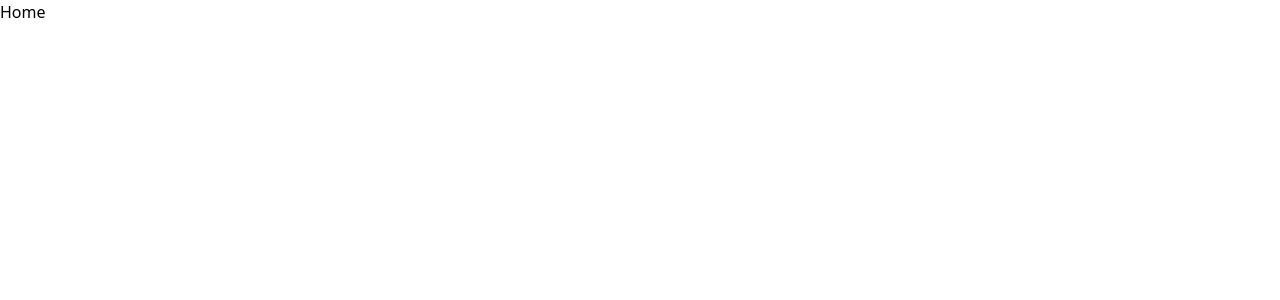
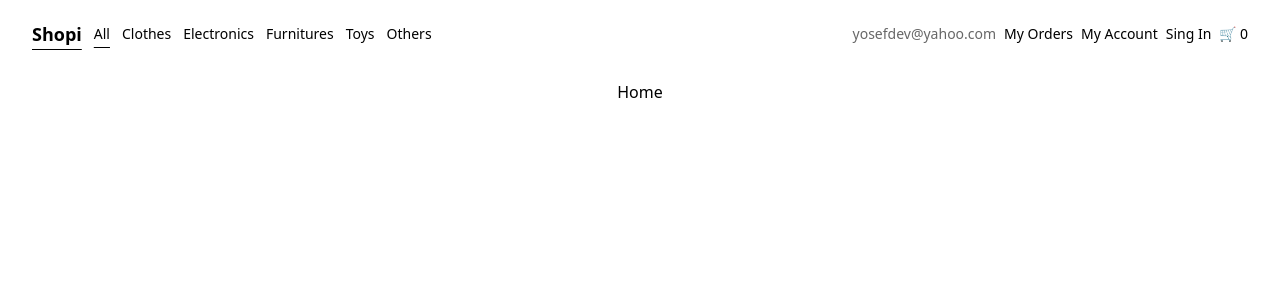
Before and after one commit to nmquintero/ecommerce-practica, a React (Vite) app: page / in a window 1280 px wide. Shown: the top 300 px of the page. Built offline with nearby package versions, Linux system fonts and the light colour scheme.

Commit message:
implementation Layoud

```diff
--- a/src/pages/Home/index.jsx
+++ b/src/pages/Home/index.jsx
@@ -1,6 +1,8 @@
+import { Layoud } from "../../Layoud";
+
 const Home = ()=>{
     return(
-        <>Home</>
+        <Layoud>Home</Layoud>
     );
 }
 
--- a/src/pages/MyAccound/index.jsx
+++ b/src/pages/MyAccound/index.jsx
@@ -1,6 +1,8 @@
+import { Layoud } from "../../Layoud";
+
 const MyAccound = ()=>{
     return(
-        <>My Accound</>
+        <Layoud>My Accound</Layoud>
     );
 }
 export default MyAccound;
--- a/src/pages/MyOrder/index.jsx
+++ b/src/pages/MyOrder/index.jsx
@@ -1,6 +1,8 @@
+import { Layoud } from "../../Layoud";
+
 const MyOrder = ()=>{
     return(
-        <>My Order</>
+        <Layoud>My Order</Layoud>
     );
 }
 export default MyOrder;
--- a/src/pages/app/App.jsx
+++ b/src/pages/app/App.jsx
@@ -5,6 +5,7 @@ import MyOrder from "../MyOrder/index.jsx";
 import MyOrders from "../MyOrders/index.jsx";
 import NotFound from "../NotFound/index.jsx";
 import SingIn from "../SingIn/index.jsx";
+import { NavBar } from "../../Componentes/NavBar/index.jsx";
 
 const AppRoutes = ()=>{
     let routes = useRoutes([
@@ -22,7 +23,8 @@ function App() {
 
   return (
     <BrowserRouter>
-        <AppRoutes/>
+      <NavBar/>
+      <AppRoutes/>
     </BrowserRouter>
   )
 }
```
